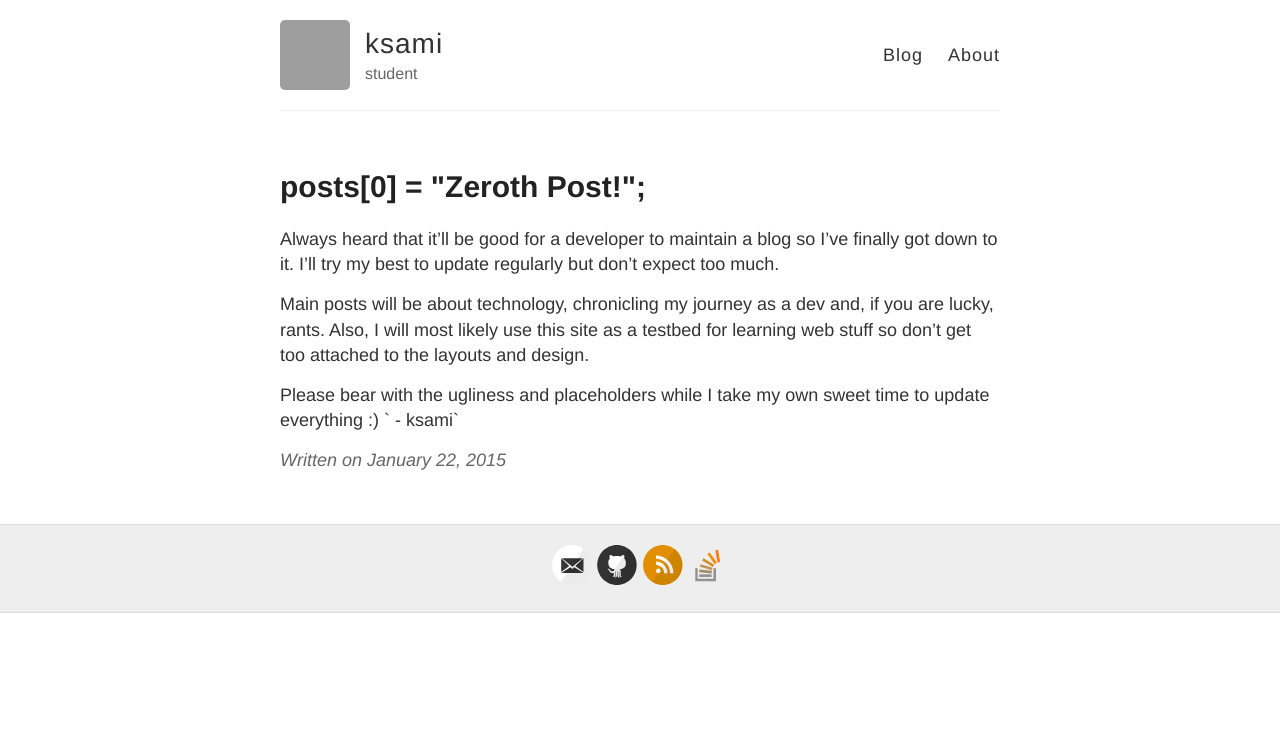
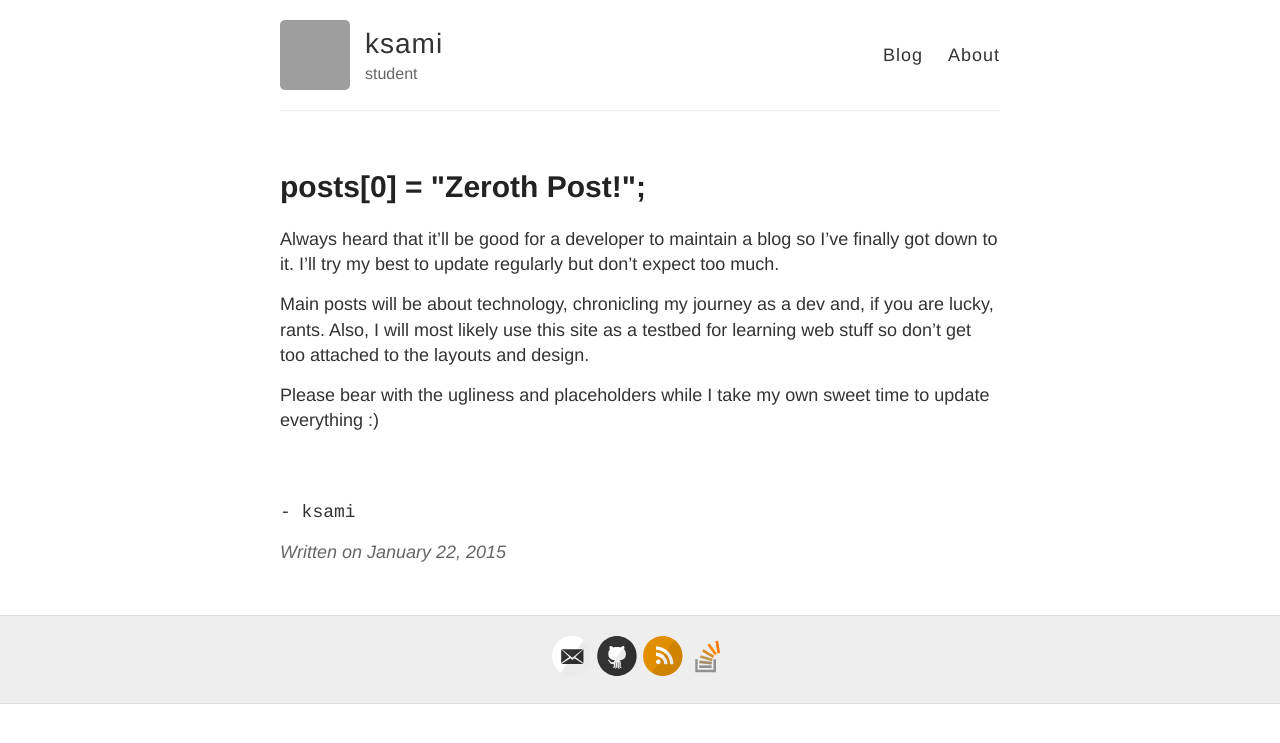
Before and after one commit to ksami/ksami.github.io, a Jekyll site: the page built from _posts/2015-01-22-Zeroth-Post.md, in a window 1280 px wide. Shown: the top 743 px of the page. Built offline with Jekyll 4.4.1, drawn with Linux system fonts in a browser that asks for light colours; Markdown is read by kramdown in place of the engine named in the settings; comment, search, counter and statistics services are not loaded; grey boxes are pictures that could not be loaded.

```diff
--- a/_posts/2015-01-22-Zeroth-Post.md
+++ b/_posts/2015-01-22-Zeroth-Post.md
@@ -7,4 +7,6 @@ Always heard that it'll be good for a developer to maintain a blog so I've final
 
 Main posts will be about technology, chronicling my journey as a dev and, if you are lucky, rants. Also, I will most likely use this site as a testbed for learning web stuff so don't get too attached to the layouts and design.
 
-Please bear with the ugliness and placeholders while I take my own sweet time to update everything :)  ` - ksami`
+Please bear with the ugliness and placeholders while I take my own sweet time to update everything :)
+
+<br><br>` - ksami`
```
